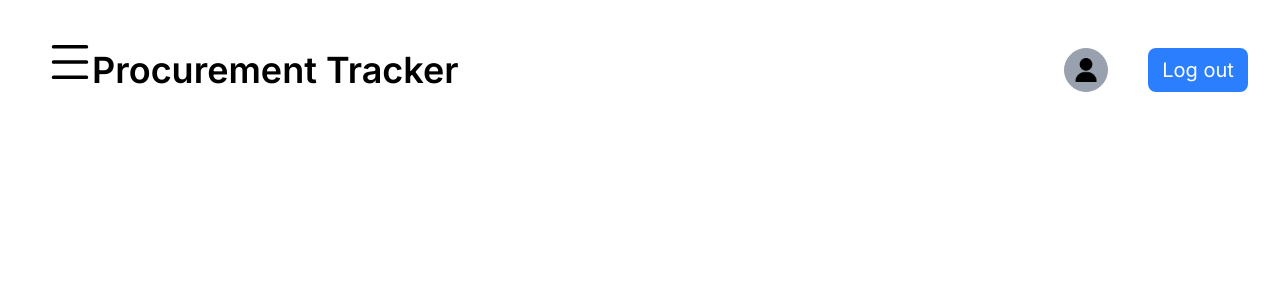
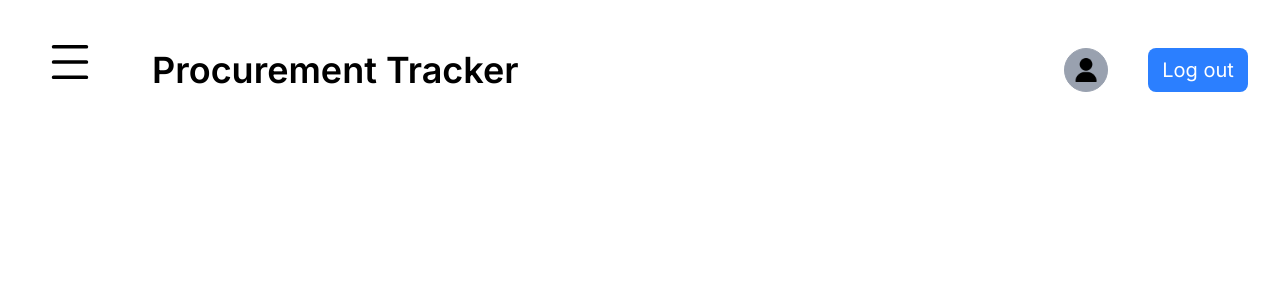
Before and after one commit to arya23923/procurement-tracker-system, a React (Vite) app: page / in a window 1280 px wide. Shown: the top 300 px of the page. Built offline with nearby package versions, Linux system fonts and the light colour scheme.

Commit message:
modified positioning of header

```diff
--- a/src/components/Header.tsx
+++ b/src/components/Header.tsx
@@ -9,7 +9,7 @@ const Header: FC = () => {
   return (
     <header className='flex justify-between items-center w-full pt-4'>
       <div className='flex w-100'>
-        <div className='text-xl md:text-4xl font-semibold p-0 md:pl-15 md:mt-5 md:p-0 md:w-50 whitespace-nowrap'>Procurement Tracker</div>
+        <div className='text-xl md:text-4xl font-semibold p-0 md:pl-30 md:mt-5 md:p-0 md:w-50 whitespace-nowrap'>Procurement Tracker</div>
       </div>
       <div className='flex justify-between gap-x-2 md:gap-x-10'>
           <button onClick={() => setModal(!isModal)} className='bg-gray-400 md:w-11 w-10 border rounded-full border-gray-400 m-5 flex justify-center items-center'>
--- a/src/components/Shortcut.tsx
+++ b/src/components/Shortcut.tsx
@@ -0,0 +1,11 @@
+import { FC } from "react";
+
+const Shortcut :FC = () => {
+    return(
+        <div>
+
+        </div>
+    )
+}
+
+export default Shortcut;
```
